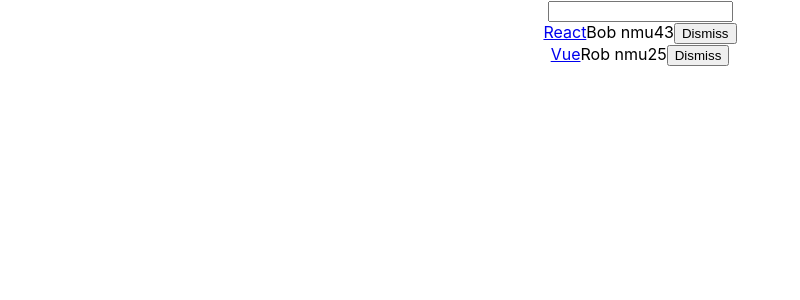
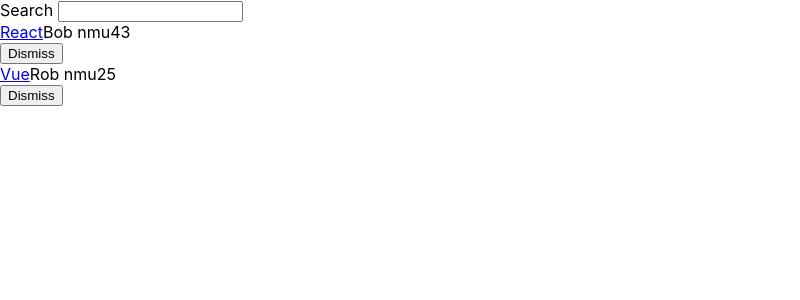
Before and after one commit to nzbenji/hacker-news, a React (Create React App) app: page / in a window 1280 px wide. Shown: the top 300 px of the page, without its empty margins (0-800 px from the left). Built offline with nearby package versions, Linux system fonts and the light colour scheme.

Commit message:
cleaned up code

```diff
--- a/src/App.js
+++ b/src/App.js
@@ -1,83 +1,95 @@
-import React, { Component } from 'react';
-import './App.css';
+import React, { Component } from "react";
+import Search from "./components/Search.js";
+import Button from "./components/Button.js";
+import "./App.css";
 
 const list = [
   {
-    title: 'React',
-    author: 'Bob nmu',
-    url: 'www.react.com',
+    title: "React",
+    author: "Bob nmu",
+    url: "www.react.com",
     comments: 4,
     points: 3,
     objectID: 1
   },
   {
-    title: 'Vue',
-    author: 'Rob nmu',
-    url: 'www.vue.com',
+    title: "Vue",
+    author: "Rob nmu",
+    url: "www.vue.com",
     comments: 2,
     points: 5,
     objectID: 2
-  },
-]
+  }
+];
 
-function isSearched(query){
+function isSearched(query) {
   return function(item) {
     //When search query matches in list, item stays, when item doesnt match - item is removed.
-    return item.title.toLowerCase().includes(query.toLowerCase())
+    return item.title.toLowerCase().includes(query.toLowerCase());
+  };
+}
+
+class App extends Component {
+  constructor(props) {
+    super(props);
+
+    this.state = {
+      list: list,
+      searchTerm: ""
+    };
+  }
+
+  onDismiss = id => {
+    this.setState({
+      list: this.state.list.filter(item => item.objectID !== id)
+    });
+  };
+
+  onSearchChange = event => {
+    this.setState({
+      searchTerm: event.target.value
+    });
+  };
+
+  render() {
+    const { searchTerm, list } = this.state;
+    return (
+      <div>
+        <Search
+        value={searchTerm}
+        onChange={this.onSearchChange}
+        >Search</Search>
+        <Table
+        list={list}
+        pattern={searchTerm}
+        onDismiss={this.onDismiss}
+        />
+      </div>
+    );
   }
 }
 
-class App extends Component {
-  constructor(props){
-    super(props)
-
-    this.state = {
-      list: list,
-      searchTerm: ''
-    }
-  }
-
-  onDismiss = (id) => {
-    this.setState({
-      list: this.state.list.filter(item => item.objectID !== id)
-    });
-  }
-
-  onSearchChange = (event) => {
-    this.setState({
-      searchTerm: event.target.value
-    })
-  }
-
-  render() {
-    return (
-      <div className="App">
-      <form>
-        <input type="text" onChange={ this.onSearchChange }/>
-      </form>
-        {this.state.list.filter(isSearched(this.state.searchTerm)).map(item => {
-          return (
-            <div key={item.objectID}>
+const Table = ({ list, pattern, onDismiss }) => {
+  return (
+    <div>
+        { list.filter(isSearched(pattern)).map(item => (
+          <div key={item.objectID}>
             <span>
-            <a href={item.url}>{item.title}</a>
+              <a href={item.url}>{item.title}</a>
             </span>
             <span>{item.author}</span>
             <span>{item.comments}</span>
             <span>{item.points}</span>
             <span>
-              <button onClick={ () => this.onDismiss(item.objectID)} type="button">
-              Dismiss
-              </button>
+              <Button onClick={ () => onDismiss(item.objectID) }>
+                Dismiss
+              </Button>
+
             </span>
-
-            </div>
-          )
-
-
-        })}
+          </div>
+        ))}
       </div>
-    );
-  }
+  )
 }
 
 export default App;
--- /dev/null
+++ b/src/components/Button.js
@@ -0,0 +1,17 @@
+import React from 'react';
+
+const Button = ({ onClick, className='', children }) => {
+    return (
+        <div>
+                <button
+                    onClick={ onClick }
+                    className={ className }
+                    type="button"
+                >
+                    { children }
+                </button>
+            </div>
+    )
+}
+
+export default Button;
--- /dev/null
+++ b/src/components/Search.js
@@ -0,0 +1,14 @@
+import React from 'react';
+
+const Search = ({ value, onChange, children }) => {
+  return (
+    <form>
+       { children } <input type="text"
+        value={value}
+        onChange={onChange}
+        />
+      </form>
+  )
+}
+
+export default Search;
```
Also changed, not shown: src/Table.js (added, +29 -0 lines).
